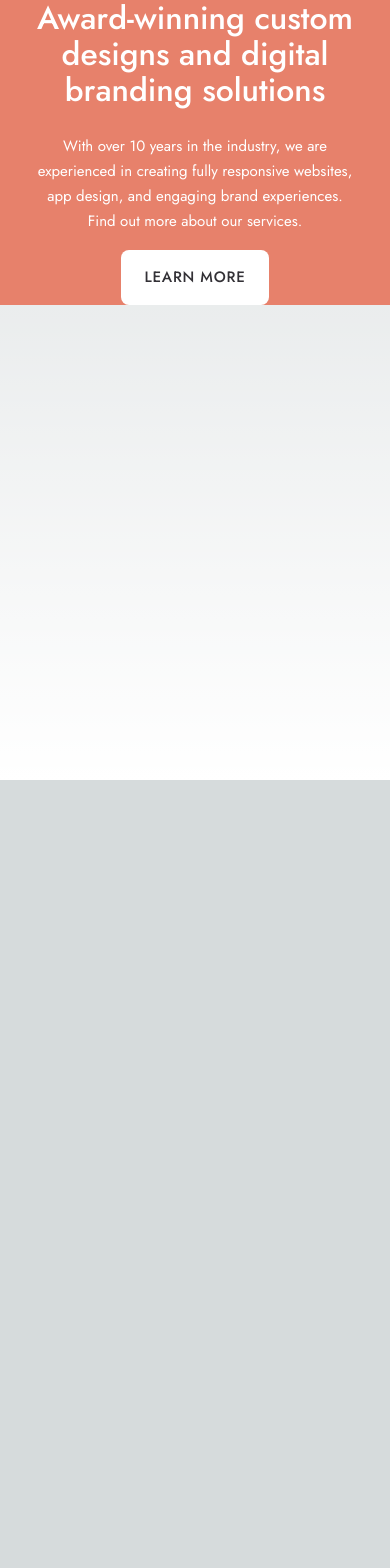
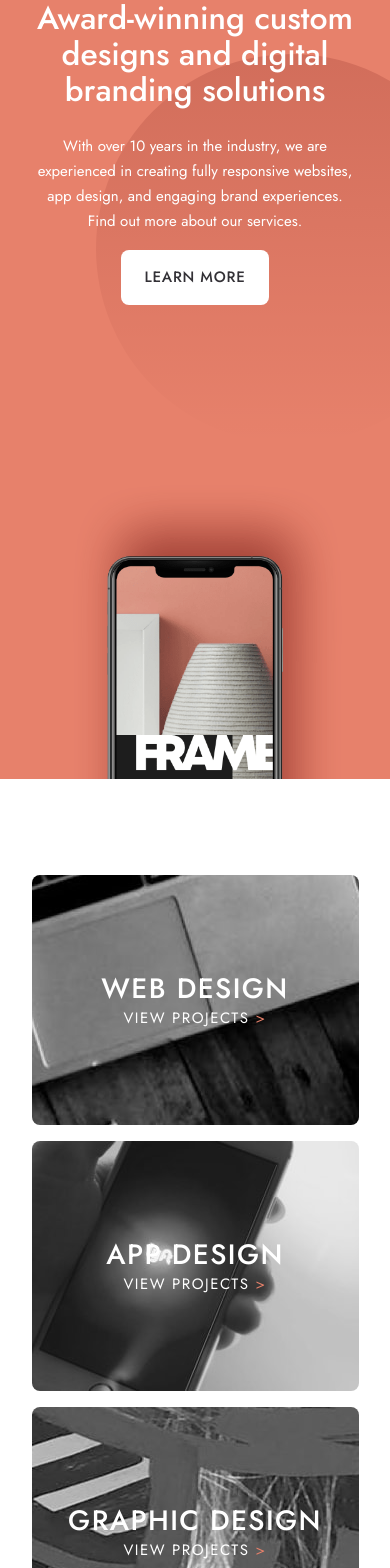
Before and after one commit to Laharls/designo_multi_page_website, a Next.js app: page /home in a window 390 px wide. Shown: the part 160-1728 px from the top of the page. Before the commit the page ends 940 px from the top, so only its background shows below. Built offline with nearby package versions, Linux system fonts and the light colour scheme.

Commit message:
page_build : Section finished for home mobile page

```diff
--- a/src/app/home/page.js
+++ b/src/app/home/page.js
@@ -2,22 +2,100 @@ import Image from 'next/image'
 import { Jost } from 'next/font/google'
 
 const jost = Jost({
-  subsets: ['latin'],
-  display: 'swap',
-  weight: ['400','500']
+    subsets: ['latin'],
+    display: 'swap',
+    weight: ['400', '500']
 })
 
 export default function Home() {
     return (
-        <main className="min-h-screen">
-            <div className='bg-orange flex flex-col justify-center items-center'>
-                <h1 className={`${jost.className} text-white text-center text-[32px] not-italic font-medium leading-9 w-[327px] h-[118px] mb-4 mt-16`}>Award-winning custom designs and digital branding solutions</h1>
+        <main className="min-h-screen bg-white">
+            <div className='bg-orange flex flex-col items-center relative overflow-hidden h-[843px] mb-24'>
+                <h1 className={`${jost.className} text-white text-center text-[32px] not-italic font-medium leading-9 w-[327px] h-[118px] mb-4 mt-16 z-20`}>Award-winning custom designs and digital branding solutions</h1>
 
-                <p className={`${jost.className} text-white text-center text-[15px] not-italic font-normal leading-[25px] w-[327px] mb-4`}>With over 10 years in the industry, we are experienced in creating fully responsive websites,
-                   app design, and engaging brand experiences. Find out more about our services.
+                <p className={`${jost.className} text-white text-center text-[15px] not-italic font-normal leading-[25px] w-[327px] mb-4 z-20`}>With over 10 years in the industry, we are experienced in creating fully responsive websites,
+                    app design, and engaging brand experiences. Find out more about our services.
                 </p>
 
-                <button className={`${jost.className} cursor-pointer no-underline inline-flex justify-center items-center bg-white text-black text-[15px] not-italic font-medium leading-normal tracking-wider uppercase py-4 px-6 rounded-lg`}>Learn More</button>
+                <button className={`${jost.className} cursor-pointer no-underline inline-flex justify-center items-center bg-white text-black text-[15px] not-italic font-medium leading-normal tracking-wider uppercase py-4 px-6 rounded-lg z-20`}>Learn More</button>
+
+                <Image
+                    priority
+                    src="/images/home/desktop/bg-pattern-hero-home.svg"
+                    width={640}
+                    height={640}
+                    alt='A circle for the design'
+                    className='absolute top-[14%] left-[6rem] z-10'
+                />
+
+                <Image
+                    priority
+                    src="/images/home/desktop/image-hero-phone.png"
+                    width={663}
+                    height={828}
+                    alt='hero phone frame display'
+                    className='absolute top-[61%] z-10'
+                />
+            </div>
+
+            <div className='grid gap-y-4 justify-items-center'>
+                {/* First Image */}
+                <div className='relative'>
+                    <Image
+                        priority
+                        src="/images/home/mobile/image-web-design.jpg"
+                        width={327}
+                        height={250}
+                        alt='A part of a laptop with a touchpad'
+                        className='rounded-lg'
+                    />
+                    <div className='absolute top-0 left-0 w-full h-full flex items-center justify-center'>
+                        <div className='text-center'>
+                            <p className={`${jost.className} text-white text-center text-[28px] not-italic font-medium leading-9 tracking-wider uppercase`}>Web design</p>
+                            <p className={`${jost.className} text-white text-[15px] not-italic font-regular leading-normal tracking-widest uppercase`}>View projects <span className='text-orange'>&gt;</span></p>
+                        </div>
+                    </div>
+                </div>
+
+                {/* Second Image */}
+                <div className='relative'>
+                    <Image
+                        priority
+                        src="/images/home/mobile/image-app-design.jpg"
+                        width={327}
+                        height={250}
+                        alt='a smartphone'
+                        className='rounded-lg'
+                    />
+                    <div className='absolute top-0 left-0 w-full h-full flex items-center justify-center'>
+                        <div className='text-center'>
+                            <p className={`${jost.className} text-white text-center text-[28px] not-italic font-medium leading-9 tracking-wider uppercase`}>App design</p>
+                            <p className={`${jost.className} text-white text-[15px] not-italic font-regular leading-normal tracking-widest uppercase`}>View projects <span className='text-orange'>&gt;</span></p>
+                        </div>
+                    </div>
+                </div>
+
+                {/* Third Image */}
+                <div className='relative'>
+                    <Image
+                        priority
+                        src="/images/home/mobile/image-graphic-design.jpg"
+                        width={327}
+                        height={250}
+                        alt='idk'
+                        className='rounded-lg'
+                    />
+                    <div className='absolute top-0 left-0 w-full h-full flex items-center justify-center'>
+                        <div className='text-center'>
+                            <p className={`${jost.className} text-white text-center text-[28px] not-italic font-medium leading-9 tracking-wider uppercase`}>Graphic design</p>
+                            <p className={`${jost.className} text-white text-[15px] not-italic font-regular leading-normal tracking-widest uppercase`}>View projects <span className='text-orange'>&gt;</span></p>
+                        </div>
+                    </div>
+                </div>
+            </div>
+
+            <div>
+                {/* Next section for next time */}
             </div>
         </main>
     )
```
